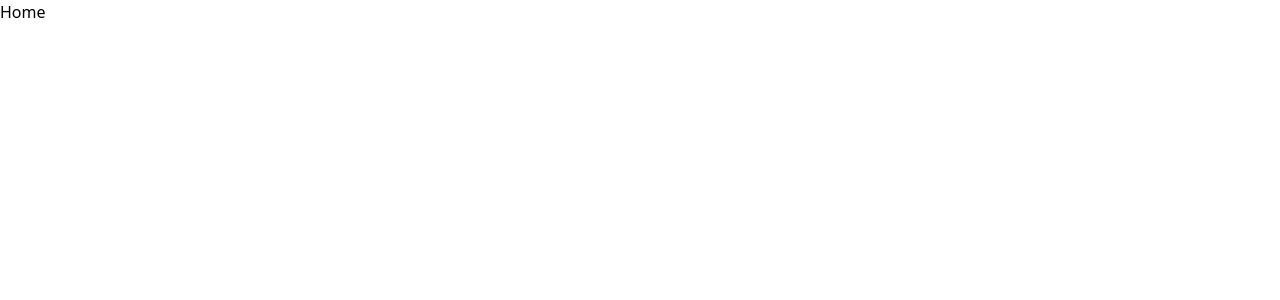
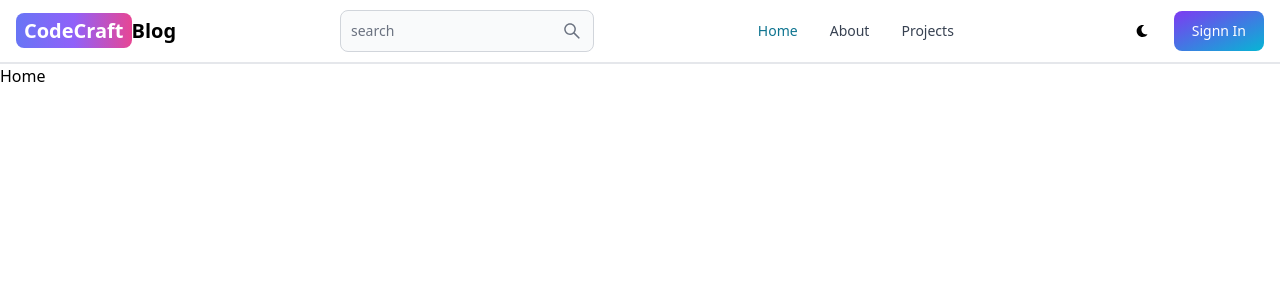
Before and after one commit to DelvonRH/MERN-Blog-Project, a React (Vite) app in the folder client/: page / in a window 1280 px wide. Shown: the top 300 px of the page. Built offline with nearby package versions, Linux system fonts and the light colour scheme.

Commit message:
Built out basic navigation in header

```diff
--- a/client/package.json
+++ b/client/package.json
@@ -10,8 +10,10 @@
     "preview": "vite preview"
   },
   "dependencies": {
+    "flowbite-react": "^0.7.6",
     "react": "^18.2.0",
     "react-dom": "^18.2.0",
+    "react-icons": "^5.0.1",
     "react-router-dom": "^6.22.3"
   },
   "devDependencies": {
--- a/client/src/App.jsx
+++ b/client/src/App.jsx
@@ -5,10 +5,12 @@
 import SignIn from "./pages/SignIn";
 import Dashboard from "./pages/Dashboard";
 import Projects from "./pages/Projects";
+import Header from "./components/Header";
 
 function App() {
   return (
     <BrowserRouter>
+    <Header/>
       <Routes>
         <Route path="/" element={<Home />}></Route>
         <Route path="/about" element={<About />}></Route>
--- /dev/null
+++ b/client/src/components/Header.jsx
@@ -0,0 +1,51 @@
+import { Button, Navbar, TextInput } from "flowbite-react";
+import { Link, useLocation } from "react-router-dom";
+import { AiOutlineSearch } from "react-icons/ai";
+import { FaMoon } from "react-icons/fa";
+export default function Header() {
+  const path = useLocation().pathname;
+  return (
+    <Navbar className="border-b-2">
+      <Link
+        to="/"
+        className="self-center whitespace-nowrap text-sm sm:text-xl font-semibold dark:text-white"
+      >
+        <span className="px-2 py-1 bg-gradient-to-r from-indigo-500 via-purple-500 to-pink-500 rounded-lg text-white">
+          CodeCraft
+        </span>
+        Blog
+      </Link>
+      <form action="">
+        <TextInput
+          type="text"
+          placeholder="search"
+          rightIcon={AiOutlineSearch}
+          className="hidden lg:inline"
+        />
+      </form>
+      <Button className="w-12 h-10 lg:hidden" color="gray" pill>
+        <AiOutlineSearch />
+      </Button>
+      <div className="flex gap-2 md:order-2">
+        <Button className="w-12 h-10 hidden sm:inline" color="grey" pill>
+          <FaMoon />
+        </Button>
+        <Link to="/sign-in">
+          <Button gradientDuoTone="purpleToBlue">Signn In</Button>
+        </Link>
+        <Navbar.Toggle />
+      </div>
+      <Navbar.Collapse>
+        <Navbar.Link active={path === "/"} as={"div"}>
+          <Link to="/">Home</Link>
+        </Navbar.Link>
+        <Navbar.Link active={path === "/about"} as={"div"}>
+          <Link to="/about">About</Link>
+        </Navbar.Link>
+        <Navbar.Link active={path === "/projects"} as={"div"}>
+          <Link to="/projects">Projects</Link>
+        </Navbar.Link>
+      </Navbar.Collapse>
+    </Navbar>
+  );
+}
--- a/client/tailwind.config.js
+++ b/client/tailwind.config.js
@@ -1,8 +1,14 @@
 /** @type {import('tailwindcss').Config} */
 export default {
-  content: ["./index.html", "./src/**/*.{js,ts,jsx,tsx}"],
+  content: [
+    "./index.html",
+    "./src/**/*.{js,ts,jsx,tsx}",
+    "node_modules/flowbite-react/lib/esm/**/*.js",
+  ],
   theme: {
     extend: {},
   },
-  plugins: [],
+
+  // eslint-disable-next-line no-undef
+  plugins: [require("flowbite/plugin")],
 };
```
Also changed, not shown: 1 other file (tests, documents, lock files or other folders).
